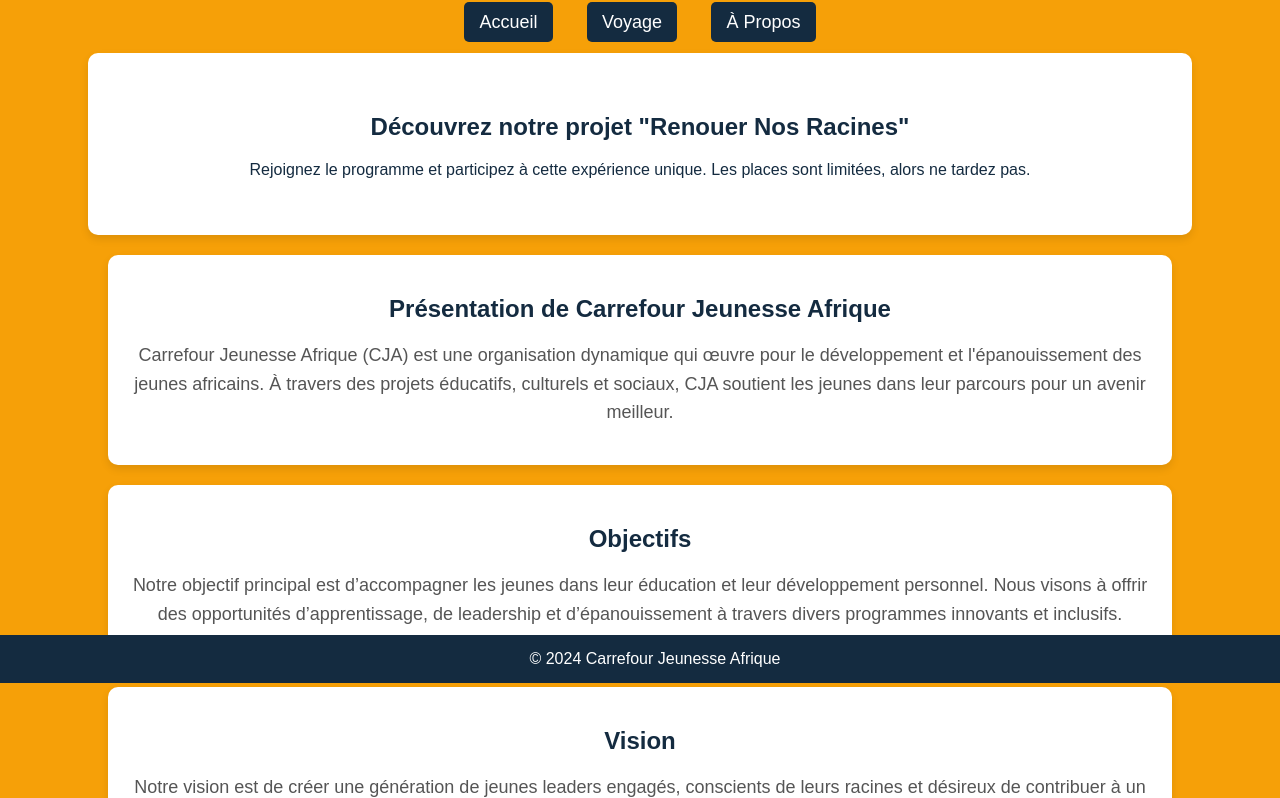
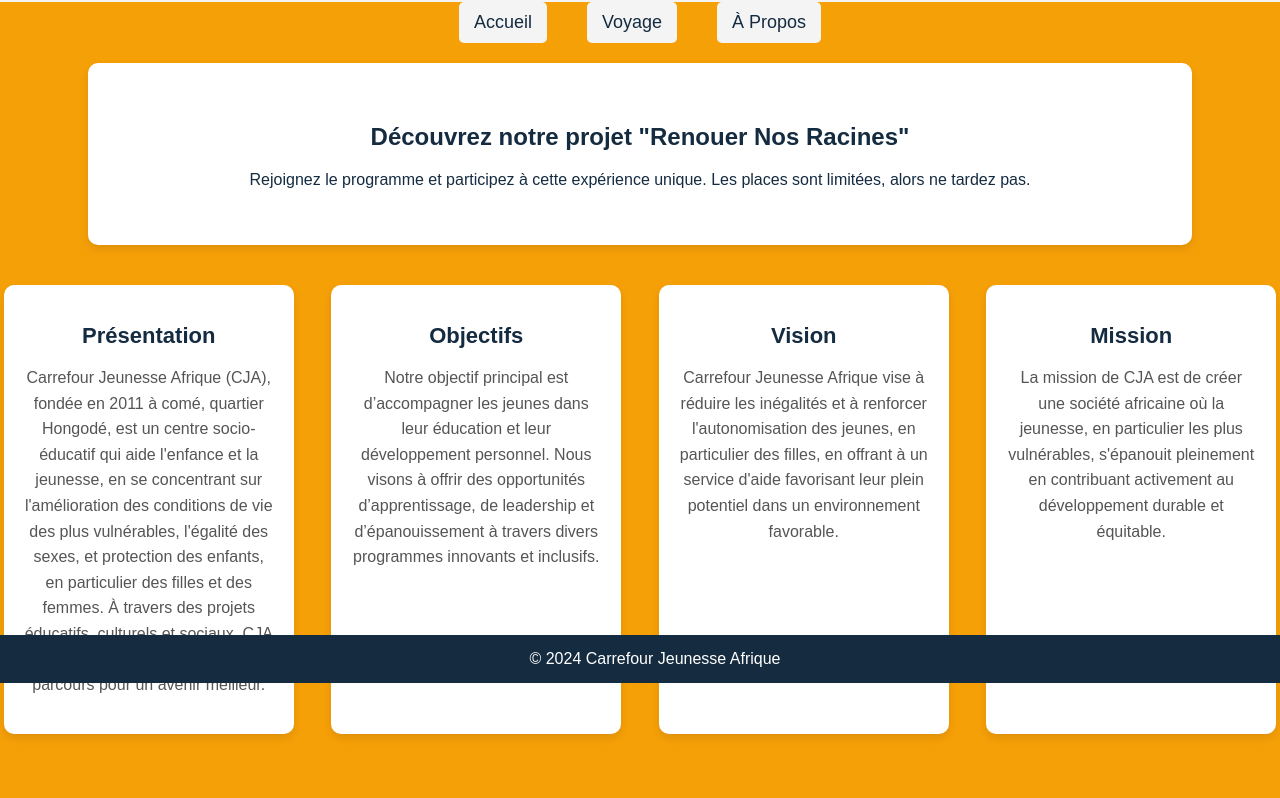
Before and after one commit to Pompidou282/nosracines, a plain HTML site: page index.html in a window 1280 px wide. Shown: the part 117-915 px from the top of the page. After the commit the page ends 891 px from the top, so only its background shows below. Drawn offline with Linux system fonts and the light colour scheme.

Commit message:
Update index.html

```diff
--- a/index.html
+++ b/index.html
@@ -15,11 +15,12 @@
             overflow-x: hidden;
         }
 
+        /* HEADER */
         header {
             display: flex;
             justify-content: space-between;
             align-items: center;
-            padding: 5px 10px;
+            padding: 10px 20px;
             background-color: #f4f4f4;
         }
 
@@ -33,34 +34,26 @@
             height: auto;
         }
 
-        @keyframes fadeIn {
-            from { opacity: 0; }
-            to { opacity: 1; }
-        }
-
-        @keyframes slideIn {
-            from { transform: translateY(-50px); opacity: 0; }
-            to { transform: translateY(0); opacity: 1; }
-        }
-
         nav {
-            margin: 20px 0;
-            animation: slideIn 1s ease-in-out;
+            display: flex;
+            justify-content: center;
+            width: 100%;
         }
 
         nav a {
             text-decoration: none;
-            color: white;
-            margin: 0 15px;
+            color: #142b40;
+            margin: 0 20px;
             font-size: 18px;
             padding: 10px 15px;
-            background-color: #142b40;
+            background-color: #f4f4f4;
             border-radius: 5px;
-            transition: background-color 0.3s;
+            transition: background-color 0.3s, transform 0.3s;
         }
 
         nav a:hover {
             background-color: #a5c217;
+            transform: scale(1.1); /* Effet zoom au survol */
         }
 
         section {
@@ -82,42 +75,50 @@
             width: 100%;
         }
 
-        .presentation, .objectifs, .vision, .mission {
-            margin-top: 40px;
-            padding: 20px;
-            background-color: white;
-            box-shadow: 0 4px 8px rgba(0, 0, 0, 0.1);
-            margin: 20px auto;
-            width: 80%;
-            border-radius: 10px;
+        /* ANIMATIONS */
+        @keyframes fadeIn {
+            from { opacity: 0; }
+            to { opacity: 1; }
+        }
+
+        @keyframes slideIn {
+            from { transform: translateY(-50px); opacity: 0; }
+            to { transform: translateY(0); opacity: 1; }
+        }
+
+        /* Cards (Présentation, Objectifs, Vision, Mission) */
+        .cards-container {
+            display: flex;
+            justify-content: space-around;
+            gap: 30px;
+            margin: 40px 0;
             animation: fadeIn 2s ease-in-out;
         }
 
-        .presentation h2, .objectifs h2, .vision h2, .mission h2 {
-            font-size: 24px;
+        .card {
+            background-color: white;
+            padding: 20px;
+            width: 250px;
+            border-radius: 10px;
+            box-shadow: 0 4px 8px rgba(0, 0, 0, 0.1);
+            transition: transform 0.3s, box-shadow 0.3s;
+        }
+
+        .card h2 {
+            font-size: 22px;
             color: #142b40;
             margin-bottom: 15px;
         }
 
-        .presentation p, .objectifs p, .vision p, .mission p {
-            font-size: 18px;
+        .card p {
+            font-size: 16px;
             color: #555;
             line-height: 1.6;
         }
 
-        .fadeInUp {
-            animation: fadeInUp 1.5s ease-in-out;
-        }
-
-        @keyframes fadeInUp {
-            from {
-                opacity: 0;
-                transform: translateY(30px);
-            }
-            to {
-                opacity: 1;
-                transform: translateY(0);
-            }
+        .card:hover {
+            transform: translateY(-10px); /* Effet de "décalage" lors du survol */
+            box-shadow: 0 10px 15px rgba(0, 0, 0, 0.2); /* Ombre plus marquée */
         }
     </style>
 </head>
@@ -140,28 +141,33 @@
         <p>Rejoignez le programme et participez à cette expérience unique. Les places sont limitées, alors ne tardez pas.</p>
     </section>
 
-    <!-- Présentation de CJA -->
-    <div class="presentation fadeInUp">
-        <h2>Présentation de Carrefour Jeunesse Afrique</h2>
-        <p>Carrefour Jeunesse Afrique (CJA) est une organisation dynamique qui œuvre pour le développement et l'épanouissement des jeunes africains. À travers des projets éducatifs, culturels et sociaux, CJA soutient les jeunes dans leur parcours pour un avenir meilleur.</p>
+    <!-- Cards - Présentation, Objectifs, Vision, Mission -->
+    <div class="cards-container">
+        <!-- Présentation -->
+        <div class="card">
+            <h2>Présentation</h2>
+            <p>Carrefour Jeunesse Afrique (CJA), fondée en 2011 à comé, quartier Hongodé, est un centre socio-éducatif qui aide l'enfance et la jeunesse, en se concentrant sur l'amélioration des conditions de vie des
+                plus vulnérables, l'égalité des sexes, et protection des enfants, en particulier des filles et des femmes. À travers des projets éducatifs, culturels et sociaux, CJA soutient les jeunes dans leur parcours pour un avenir meilleur.</p>
         </div>
 
-    <!-- Objectifs de CJA -->
-    <div class="objectifs fadeInUp">
+        <!-- Objectifs -->
+        <div class="card">
             <h2>Objectifs</h2>
             <p>Notre objectif principal est d’accompagner les jeunes dans leur éducation et leur développement personnel. Nous visons à offrir des opportunités d’apprentissage, de leadership et d’épanouissement à travers divers programmes innovants et inclusifs.</p>
         </div>
 
-    <!-- Vision de CJA -->
-    <div class="vision fadeInUp">
+        <!-- Vision -->
+        <div class="card">
             <h2>Vision</h2>
-        <p>Notre vision est de créer une génération de jeunes leaders engagés, conscients de leurs racines et désireux de contribuer à un développement durable et harmonieux du continent africain.</p>
+            <p>Carrefour Jeunesse Afrique vise à réduire les inégalités et à renforcer l'autonomisation des jeunes, en particulier des filles, en offrant à un service d'aide favorisant leur plein potentiel
+                dans un environnement favorable.</p>
         </div>
 
-    <!-- Mission de CJA -->
-    <div class="mission fadeInUp">
+        <!-- Mission -->
+        <div class="card">
             <h2>Mission</h2>
-        <p>La mission de CJA est de fournir des ressources, un mentorat et un soutien pratique aux jeunes à travers l’Afrique, tout en les encourageant à s’impliquer activement dans le changement social et communautaire.</p>
+            <p>La mission de CJA est de créer une société africaine où la jeunesse, en particulier les plus vulnérables, s'épanouit pleinement en contribuant activement au développement durable et équitable.</p>
+        </div>
     </div>
 
     <footer>
```
Lines whose indentation alone changed are shown as unchanged.
